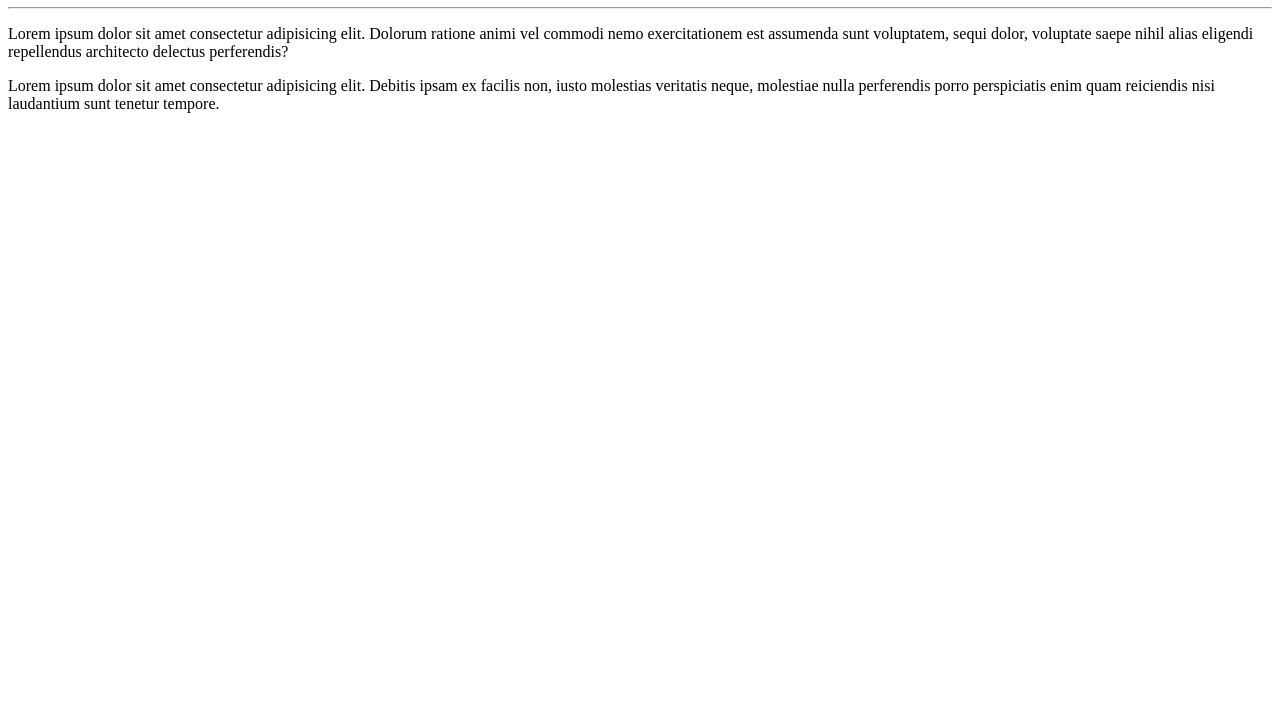
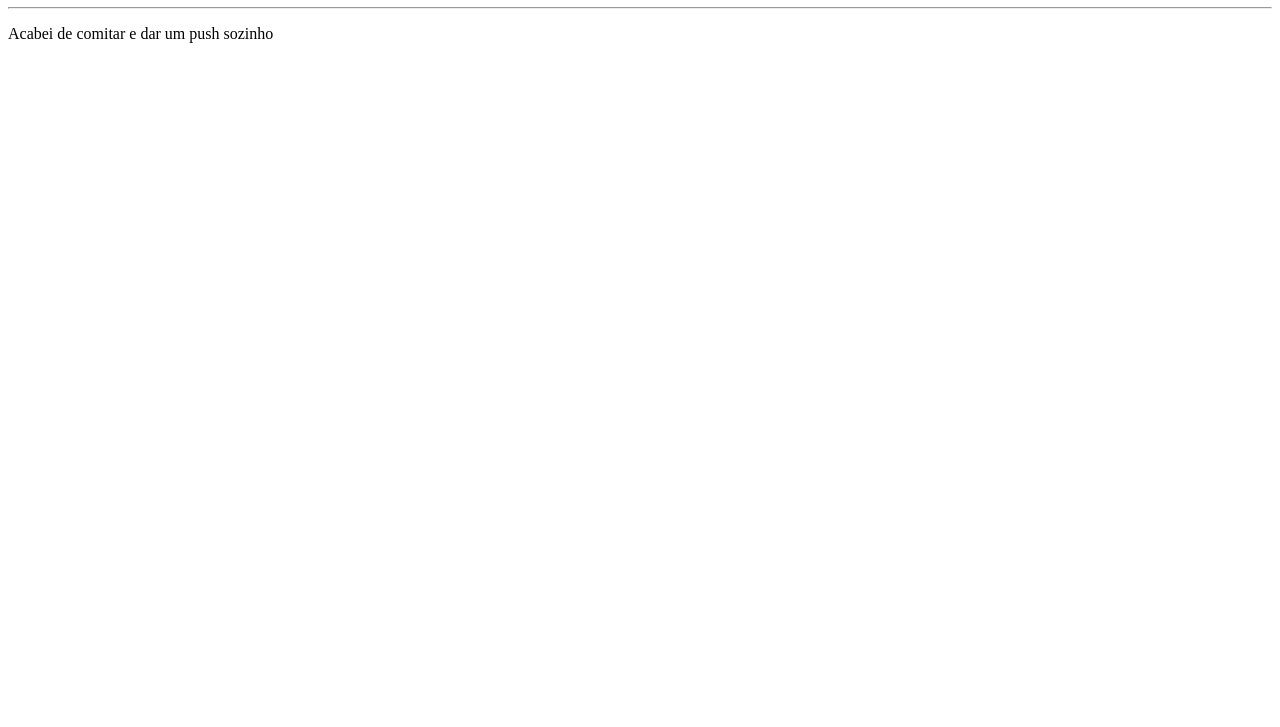
Before and after one commit to EmersonVitorino/Ola-Mundo, a plain HTML site: page site-exemplo/index.html in a window 1280 px wide. Shown: the part 73-800 px from the top of the page. Drawn offline with Linux system fonts and the light colour scheme.

Commit message:
Testando sozinho

```diff
--- a/site-exemplo/index.html
+++ b/site-exemplo/index.html
@@ -8,17 +8,6 @@
   <body>
     <h1>Olá, mundo!</h1>
     <hr />
-    <p>
-      Lorem ipsum dolor sit amet consectetur adipisicing elit. Dolorum ratione
-      animi vel commodi nemo exercitationem est assumenda sunt voluptatem, sequi
-      dolor, voluptate saepe nihil alias eligendi repellendus architecto
-      delectus perferendis?
-    </p>
-    <p>
-      Lorem ipsum dolor sit amet consectetur adipisicing elit. Debitis ipsam ex
-      facilis non, iusto molestias veritatis neque, molestiae nulla perferendis
-      porro perspiciatis enim quam reiciendis nisi laudantium sunt tenetur
-      tempore.
-    </p>
+    <p>Acabei de comitar e dar um push sozinho</p>
   </body>
 </html>
```
